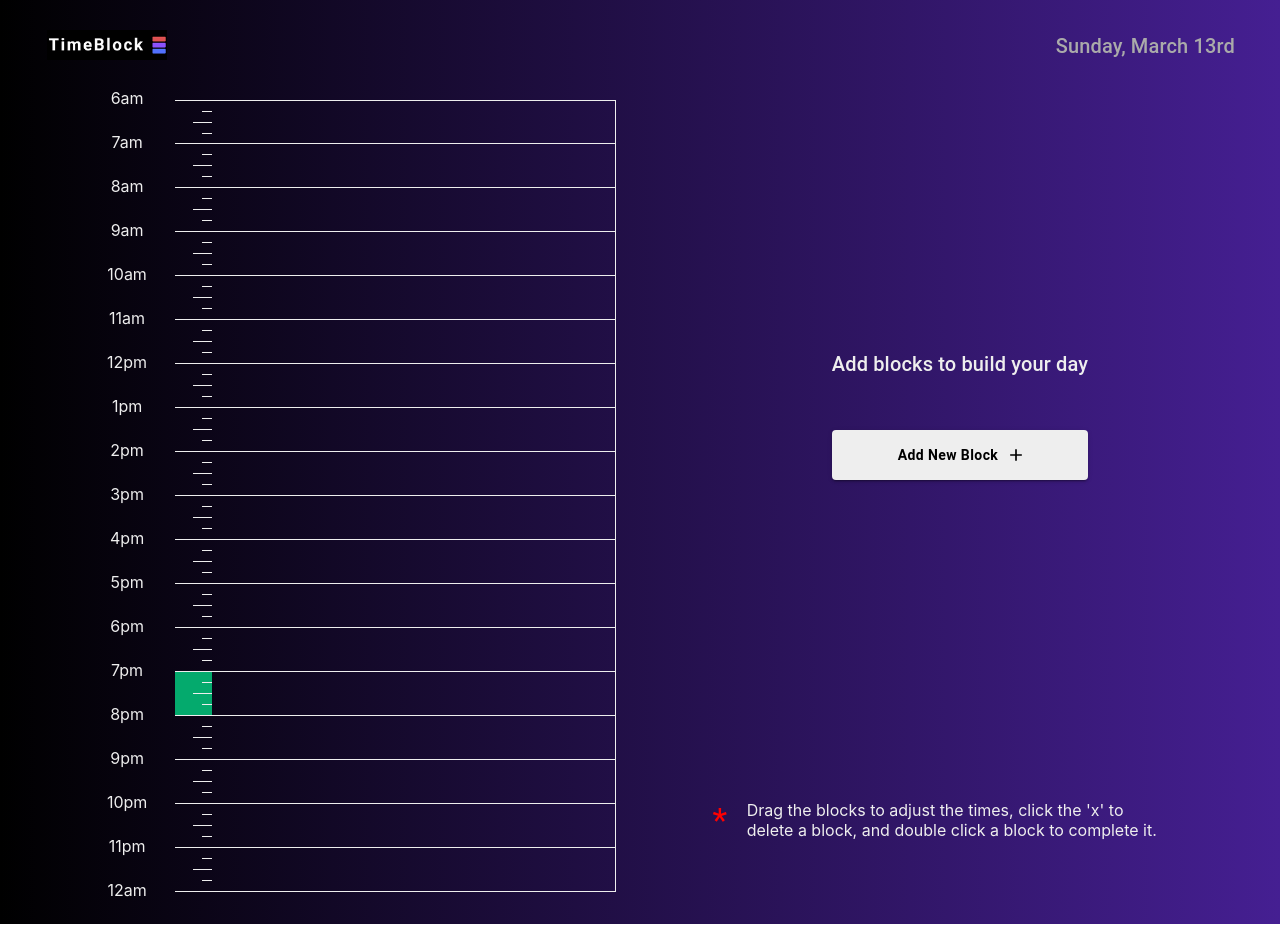
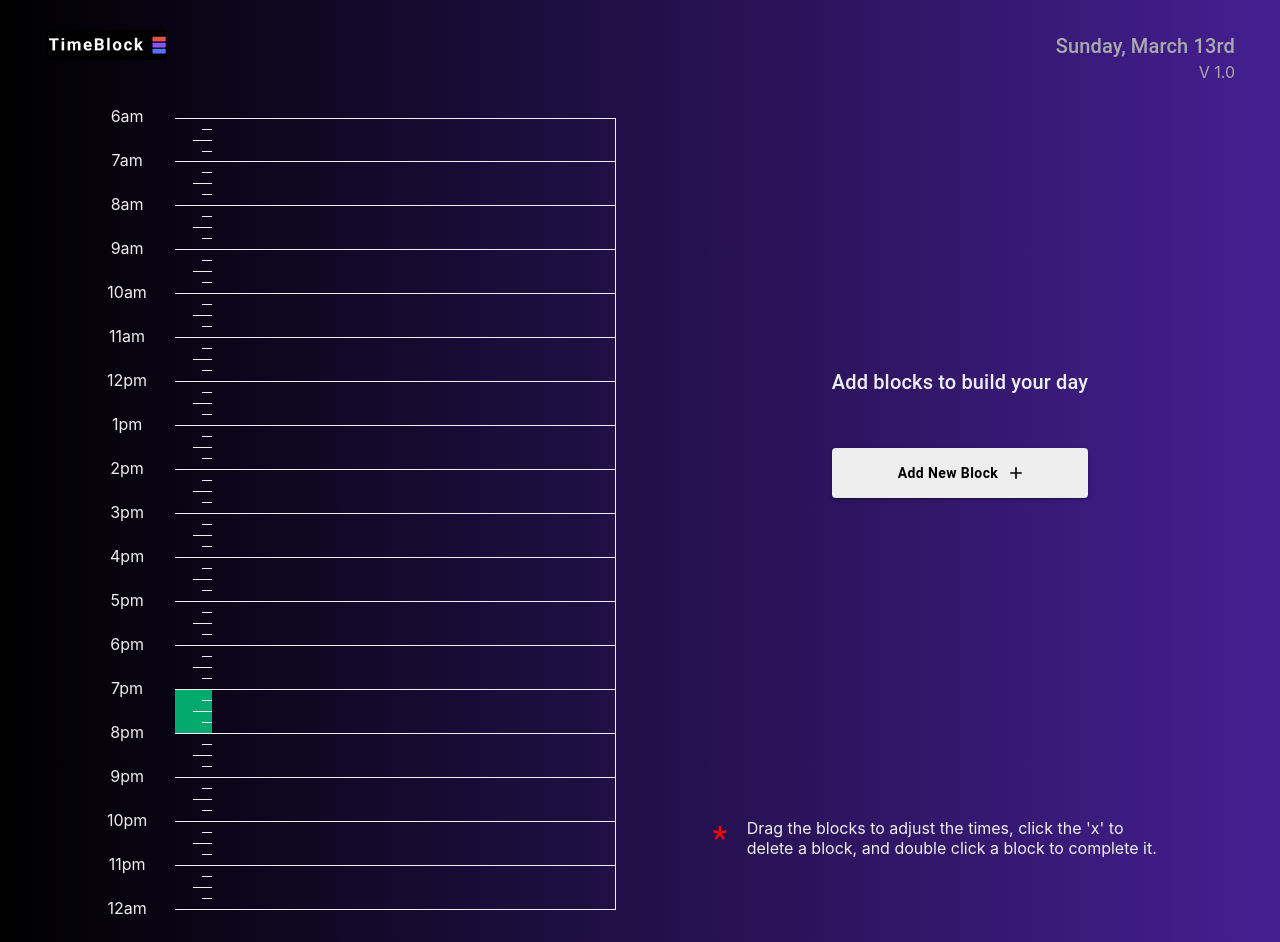
Before and after one commit to evanbrooks0629/TimeBlock, a React (Create React App) app: page / in a window 1280 px wide. Built offline with nearby package versions, Linux system fonts and the light colour scheme.

Commit message:
added version

```diff
--- a/src/App.js
+++ b/src/App.js
@@ -138,8 +138,9 @@ function App() {
           <img src={logo} alt="logo" style={{paddingLeft: "20px", width: "120px"}} />
         </Grid>
         <Grid item xs={4} sm={4} md={4} lg={4} />
-        <Grid item xs={6} sm={6} md={6} lg={6}>
+        <Grid item xs={6} sm={6} md={6} lg={6} align="right">
           <Typography align="right" variant="h6" style={{paddingRight: "45px", color: "#aaaaaa"}}>{currDay}, {currMonth} {currDate}{suffix}</Typography>
+          <Typography align="right" variant="h7" style={{paddingRight: "45px", color: "#aaaaaa"}}>V 1.0</Typography>
         </Grid>
         <Grid item xs={12} />
         <DayBlock />
```
